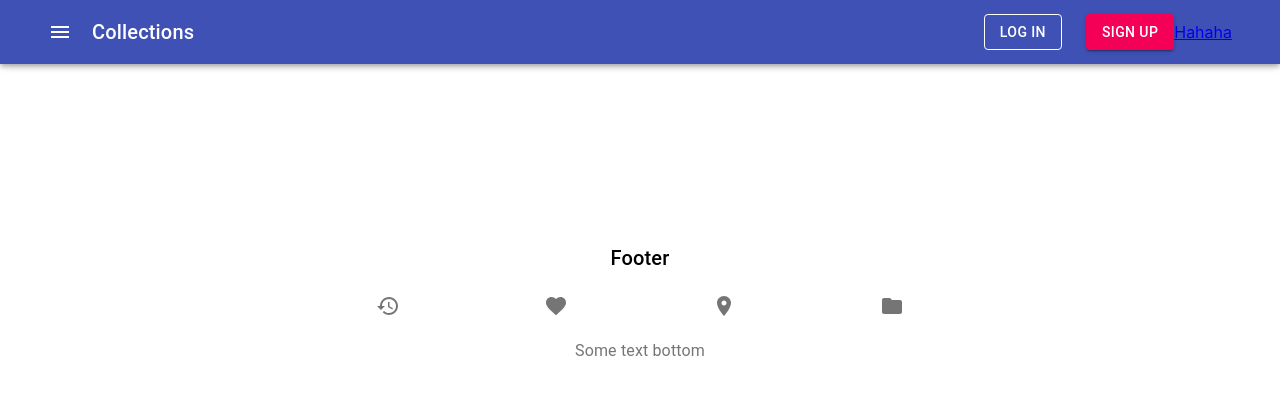
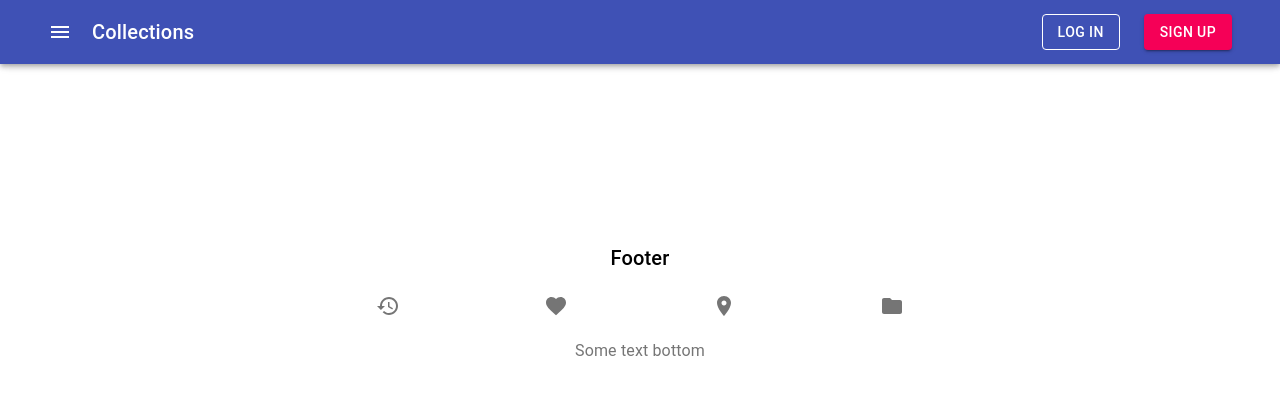
Before and after one commit to jan-bajaryn/collections-front, a React (Create React App) app: page /add in a window 1280 px wide. Shown: the top 394 px of the page. Built offline with nearby package versions, Linux system fonts and the light colour scheme.

Commit message:
deleted useless link

```diff
--- a/src/pages/Footer.js
+++ b/src/pages/Footer.js
@@ -20,7 +20,7 @@ const useStyles = makeStyles((theme) => ({
 );
 
 function Footer() {
-    const classes = makeStyles();
+    const classes = useStyles();
 
     const [value, setValue] = React.useState("recent");
 
--- a/src/pages/Header.js
+++ b/src/pages/Header.js
@@ -43,11 +43,10 @@ const Header = () => {
                             Log In
                         </Button>
                     </Box>
-                    <Button color={"secondary"} variant={"contained"}>
-                        Sign Up
-                    </Button>
-                    {/*<MyTag/>*/}
-                    <Link to={"/add"}>Hahaha</Link>
+                        <Button color={"secondary"} variant={"contained"}
+                                to={"/add"} component={Link}>
+                            Sign Up
+                        </Button>
                 </Toolbar>
             </Container>
         </AppBar>
```
